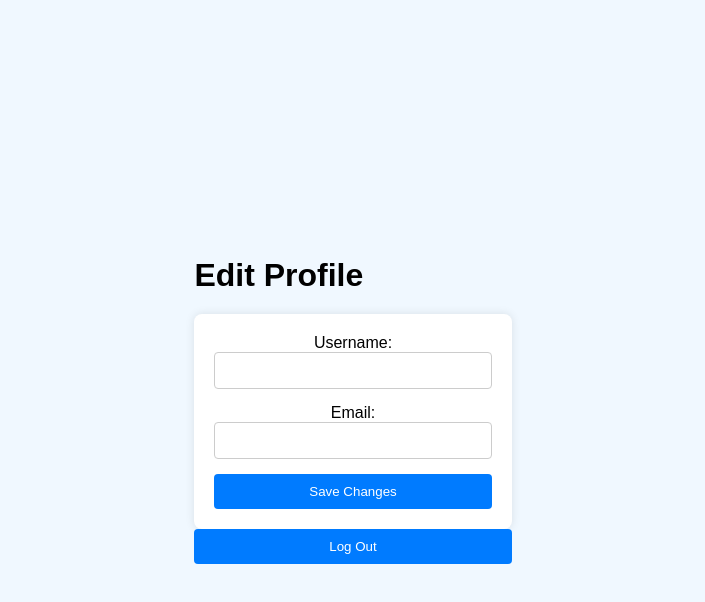
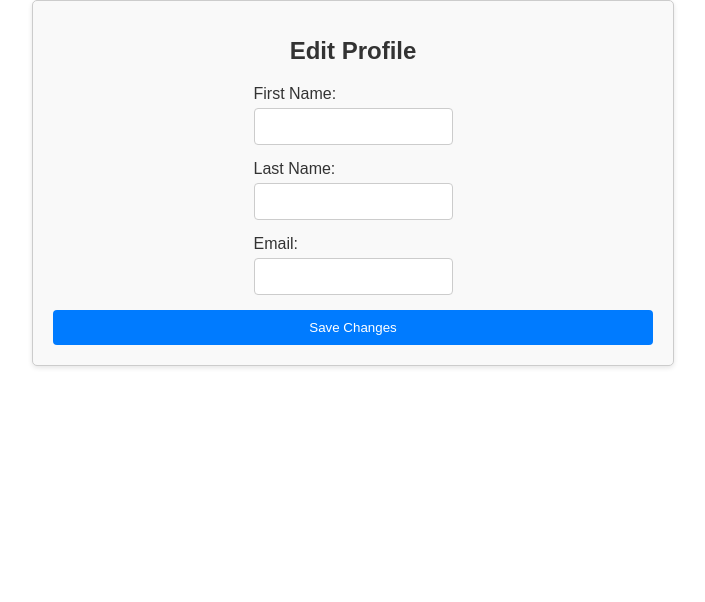
Before and after one commit to Maxruiz710/HealthMonitoringApp_Group5, a React (Create React App) app: page /editprofile in a window 1280 px wide. Shown: the top 602 px of the page, without its empty margins (287-992 px from the left). Built offline with nearby package versions, Linux system fonts and the light colour scheme; no server answers.

Commit message:
Added edit profile page

```diff
--- a/src/pages/EditProfile.js
+++ b/src/pages/EditProfile.js
@@ -1,36 +1,55 @@
-import React from 'react';
-import { getAuth, signOut } from 'firebase/auth';
+import React, { useState } from 'react';
+import { getAuth, updateProfile } from 'firebase/auth';
 import { useNavigate } from 'react-router-dom';
+import "./Styles/EditProfile.css";
 
 function EditProfile() {
+    const auth = getAuth();
     const navigate = useNavigate();
 
-    function logout() {
-        const auth = getAuth();
-        signOut(auth)
-            .then(() => {
-                navigate('/login');
-            })
-            .catch((error) => {
-                console.error('Error signing out: ', error);
-            });
-    }
+    const [firstName, setFirstName] = useState('');
+    const [lastName, setLastName] = useState('');
+    const [email, setEmail] = useState('');
+
+    const handleSave = () => {
+        updateProfile(auth.currentUser, {
+            displayName: `${firstName} ${lastName}`,
+            email: email
+        }).then(() => {
+            navigate('/home'); // Navigate to the home page after profile update
+        }).catch((error) => {
+            console.error('Error updating profile: ', error);
+        });
+    };
 
     return (
-        <div className="edit-profile">
+        <div className="edit-profile-container">
             <h1>Edit Profile</h1>
-            <form>
-                <div className="form-group">
-                    <label htmlFor="username">Username:</label>
-                    <input type="text" id="username" name="username" />
-                </div>
-                <div className="form-group">
-                    <label htmlFor="email">Email:</label>
-                    <input type="email" id="email" name="email" />
-                </div>
-                <button type="submit">Save Changes</button>
-            </form>
-            <button onClick={logout}>Log Out</button>
+            <div className="input-container">
+                <label>First Name:</label>
+                <input
+                    type="text"
+                    value={firstName}
+                    onChange={(e) => setFirstName(e.target.value)}
+                />
+            </div>
+            <div className="input-container">
+                <label>Last Name:</label>
+                <input
+                    type="text"
+                    value={lastName}
+                    onChange={(e) => setLastName(e.target.value)}
+                />
+            </div>
+            <div className="input-container">
+                <label>Email:</label>
+                <input
+                    type="email"
+                    value={email}
+                    onChange={(e) => setEmail(e.target.value)}
+                />
+            </div>
+            <button onClick={handleSave}>Save Changes</button>
         </div>
     );
 }
--- a/src/pages/Home.js
+++ b/src/pages/Home.js
@@ -22,10 +22,11 @@ function Home() {
   }, [auth, navigate]);
 
   return (
+    <div className="home-page">
     <div className="dashboard-container">
       <h1>Welcome to Your Dashboard, {userName ? userName : 'User'}!</h1>
       <div className="button-container">
-       <button onClick={() => navigate('/editprofile')}>Edit Profile</button>
+        <button onClick={() => navigate('/editprofile')}>Edit Profile</button>
         <button>Enter Data</button>
         <button>Trend Analysis</button>
         <button>Change Data</button>
@@ -33,6 +34,7 @@ function Home() {
         <button>Set Goals</button>
       </div>
     </div>
+    </div>
   );
 }
 
--- a/src/pages/Settings.js
+++ b/src/pages/Settings.js
@@ -18,6 +18,7 @@ function Settings() {
     }
 
     return (
+        <div className="settings-page">
             <div className="settings-container">
                 <div className="settings">
                     <h1>Settings Page</h1>
@@ -27,6 +28,7 @@ function Settings() {
                     <button onClick={() => navigate('/home')}>Back</button>
                 </div>
             </div>
+        </div>
 
     );
 }
--- /dev/null
+++ b/src/pages/Styles/EditProfile.css
@@ -0,0 +1,54 @@
+.edit-profile-container {
+    max-width: 600px;
+    margin: 0 auto;
+    padding: 20px;
+    background-color: #f9f9f9;
+    border: 1px solid #ccc;
+    border-radius: 5px;
+    box-shadow: 0 2px 5px rgba(0, 0, 0, 0.1);
+    font-family: Arial, sans-serif;
+    display: flex;
+    flex-direction: column;
+    justify-content: center;
+    align-items: center;
+}
+
+.edit-profile-container h1 {
+    font-size: 24px;
+    color: #333;
+    margin-bottom: 20px;
+}
+
+.input-container {
+    margin-bottom: 15px;
+}
+
+.input-container label {
+    display: block;
+    margin-bottom: 5px;
+    color: #333;
+}
+
+.input-container input {
+    width: 100%;
+    padding: 10px;
+    border: 1px solid #ccc;
+    border-radius: 4px;
+    box-sizing: border-box;
+}
+
+button {
+    display: block;
+    width: 100%;
+    padding: 10px 15px;
+    background-color: #007bff;
+    color: white;
+    border: none;
+    border-radius: 4px;
+    cursor: pointer;
+    transition: background-color 0.3s ease;
+}
+
+button:hover {
+    background-color: #0056b3;
+}
--- a/src/pages/Styles/Home.css
+++ b/src/pages/Styles/Home.css
@@ -1,17 +1,19 @@
-.dashboard-container {
+.home-page .dashboard-container {
+  /* Styles for the dashboard container */
   text-align: center;
   margin-top: 50px;
-
 }
 
-.button-container {
+.home-page .button-container {
+  /* Styles for the button container */
   display: grid;
   grid-template-columns: repeat(2, 1fr);
   gap: 10px;
   margin-top: 20px;
 }
 
-.button-container button {
+.home-page .button-container button {
+  /* Styles for buttons */
   font-family: lucida console, monospace;
   width: 100%;
   padding: 15px;
@@ -23,6 +25,6 @@
   transition: background-color 0.3s ease;
 }
 
-.button-container button:hover {
+.home-page .button-container button:hover {
   background-color: #0056b3;
 }
--- a/src/pages/Styles/Settings.css
+++ b/src/pages/Styles/Settings.css
@@ -1,14 +1,14 @@
-body {
+.settings-page body {
     margin: 0;
     padding: 0;
     display: flex;
     justify-content: center;
     align-items: center;
     height: 100vh;
-    background-color: #f0f8ff; /* Light blue background */
+    background-color: #f0f8ff;
 }
 
-.settings-container {
+.settings-page .settings-container {
     max-width: 600px;
     padding: 20px;
     background-color: #f9f9f9;
@@ -18,13 +18,13 @@ body {
     font-family: Arial, sans-serif;
 }
 
-.settings h1 {
+.settings-page .settings h1 {
     font-size: 24px;
     color: #333;
     margin-bottom: 20px;
 }
 
-.settings button {
+.settings-page .settings button {
     display: block;
     width: 100%;
     padding: 10px 15px;
@@ -38,6 +38,6 @@ body {
     transition: background-color 0.3s;
 }
 
-.settings button:hover {
+.settings-page .settings button:hover {
     background-color: #0056b3;
 }
--- a/src/pages/Styles/signin.css
+++ b/src/pages/Styles/signin.css
@@ -1,19 +1,19 @@
-body {
+.sign-in body {
   margin: 0;
   padding: 0;
   font-family: Arial, sans-serif;
 }
 
-  .sign-in {
+.sign-in .sign-in {
   display: flex;
   justify-content: center;
   align-items: center;
   height: 100vh;
-    background-color: #f0f8ff; /* Light blue background */
-    flex-direction:column;
+  background-color: #f0f8ff;
+  flex-direction: column;
 }
 
-  form {
+.sign-in form {
   text-align: center;
   padding: 20px;
   border-radius: 8px;
@@ -21,11 +21,11 @@ body {
   box-shadow: 0px 0px 10px 0px rgba(0, 0, 0, 0.1);
 }
 
-  h1 {
+.sign-in h1 {
   margin-bottom: 20px;
 }
 
-  input {
+.sign-in input {
   width: 100%;
   padding: 10px;
   margin-bottom: 15px;
@@ -34,10 +34,10 @@ body {
   box-sizing: border-box;
 }
 
-  button {
+.sign-in button {
   width: 100%;
   padding: 10px;
-    background-color: #007bff; /* Blue button */
+  background-color: #007bff;
   color: white;
   border: none;
   border-radius: 4px;
@@ -45,11 +45,11 @@ body {
   transition: background-color 0.3s ease;
 }
 
-  button:hover {
-    background-color: #0056b3; /* Darker blue on hover */
+.sign-in button:hover {
+  background-color: #0056b3;
 }
 
-  p {
+.sign-in p {
   margin-top: 15px;
   text-align: center;
 }
```
Lines whose indentation alone changed are shown as unchanged.
